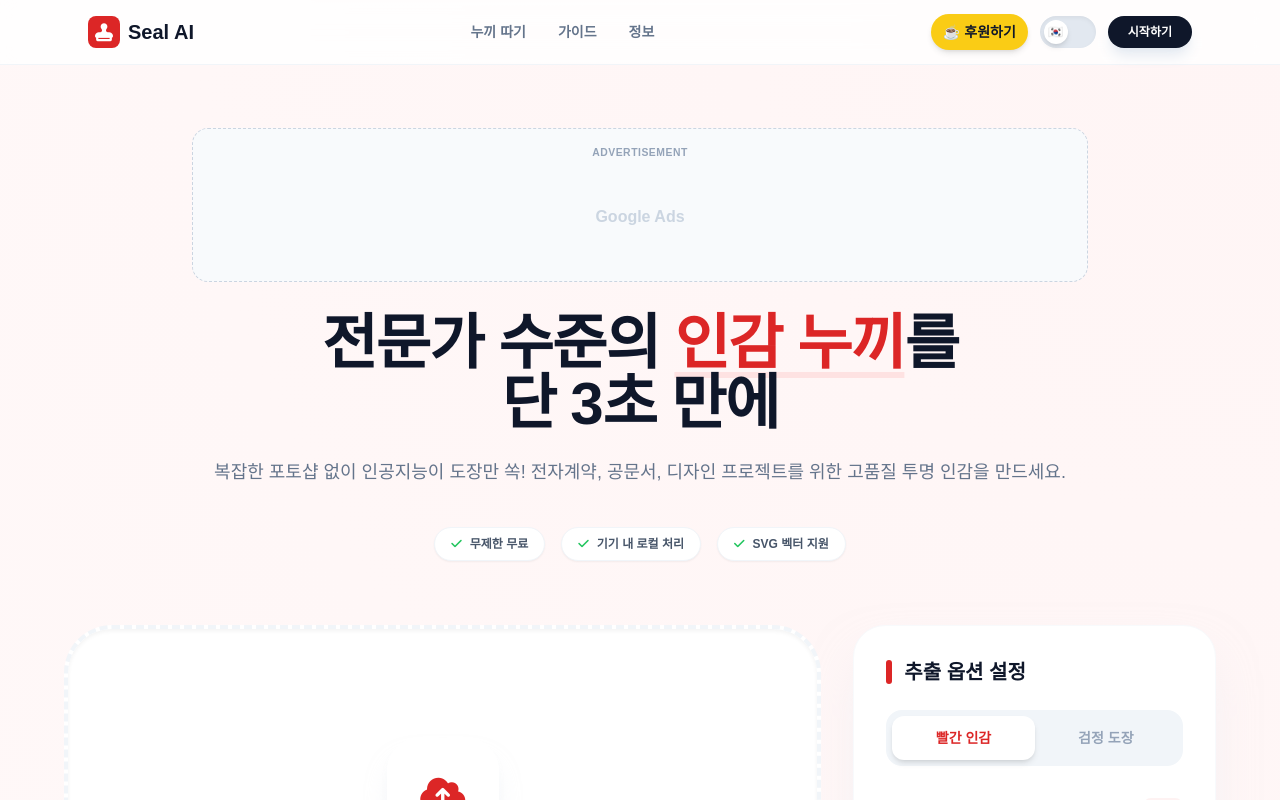
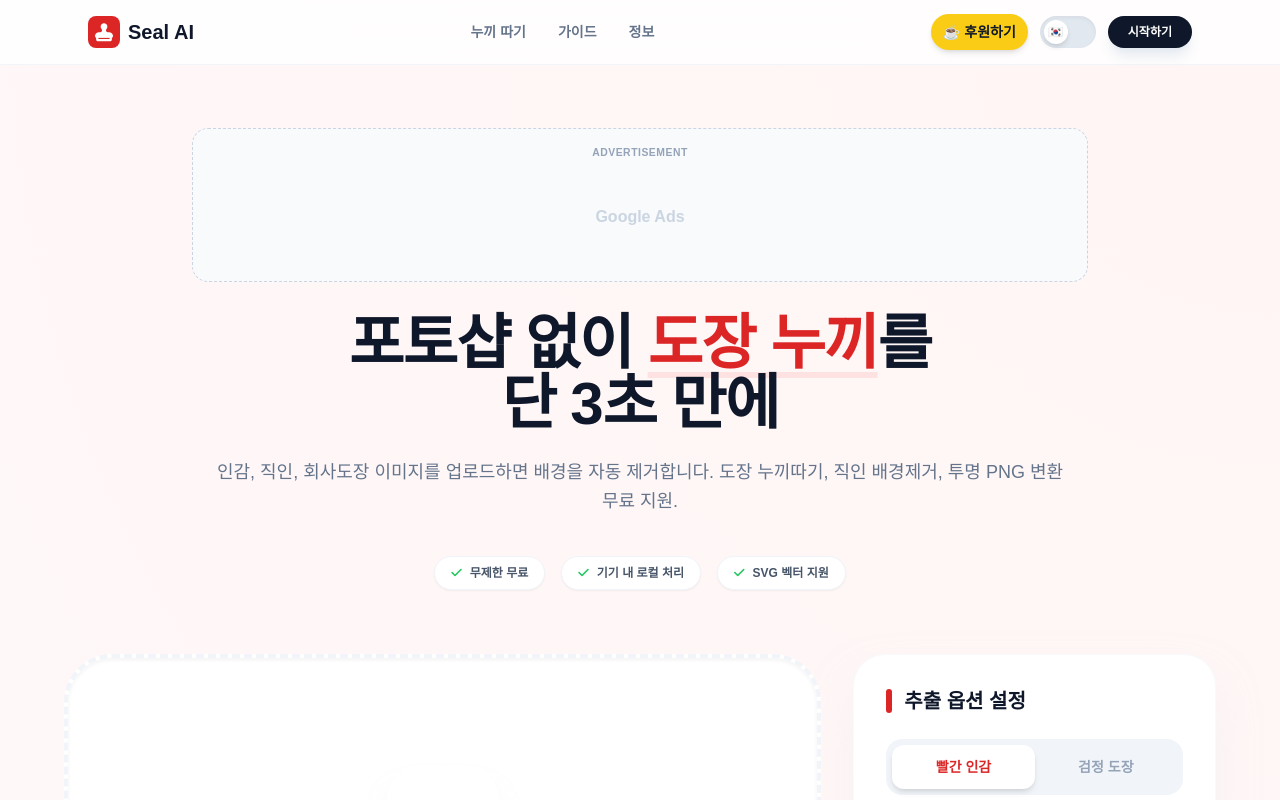
Before and after one commit to lala525404/stamp-remover, a React (Vite) app: page / in a window 1280 px wide. Shown: the top 800 px of the page. Built offline with nearby package versions, Linux system fonts and the light colour scheme; a web font is replaced by a local one.

Commit message:
Update App.tsx

```diff
--- a/App.tsx
+++ b/App.tsx
@@ -27,8 +27,8 @@ const TEXT = {
   ko: {
     nav: { tool: "누끼 따기", guide: "가이드", info: "정보", start: "시작하기", donate: "후원하기" },
     hero: {
-      title: <>전문가 수준의 <br className="md:hidden" /><span className="text-red-600 underline decoration-red-100 underline-offset-8">인감 누끼</span>를 <br className="hidden md:block"/>단 3초 만에</>,
-      desc: <>복잡한 포토샵 없이 인공지능이 도장만 쏙! <br className="md:hidden"/>전자계약, 공문서, 디자인 프로젝트를 위한 고품질 투명 인감을 만드세요.</>,
+      title: <>포토샵 없이 <br className="md:hidden" /><span className="text-red-600 underline decoration-red-100 underline-offset-8">도장 누끼</span>를 <br className="hidden md:block"/>단 3초 만에</>,
+      desc: <>인감, 직인, 회사도장 이미지를 업로드하면 배경을 자동 제거합니다. <br className="md:hidden"/>도장 누끼따기, 직인 배경제거, 투명 PNG 변환 무료 지원.</>,
       badge1: "무제한 무료", badge2: "기기 내 로컬 처리", badge3: "SVG 벡터 지원"
     },
     upload: { title: "인감 이미지 가져오기", desc: <>여기를 클릭하거나 파일을 드래그하여 <br/>도장 이미지를 업로드하세요.</> },
```
